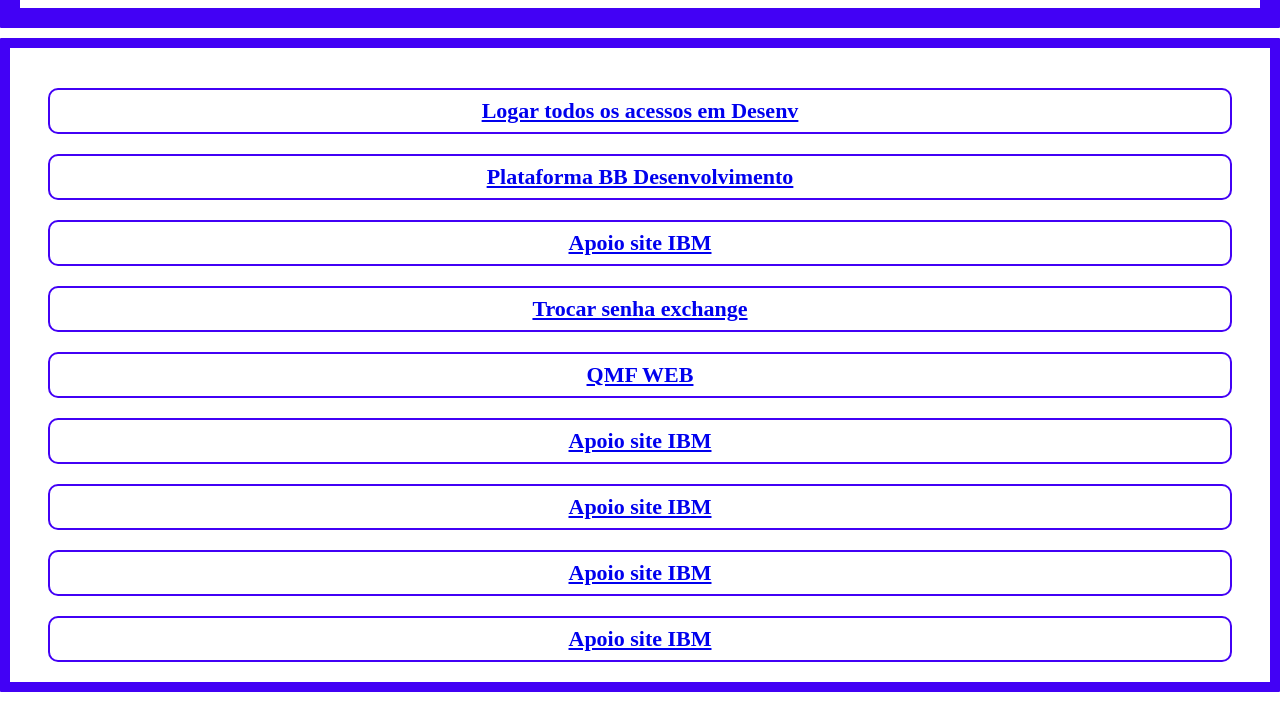
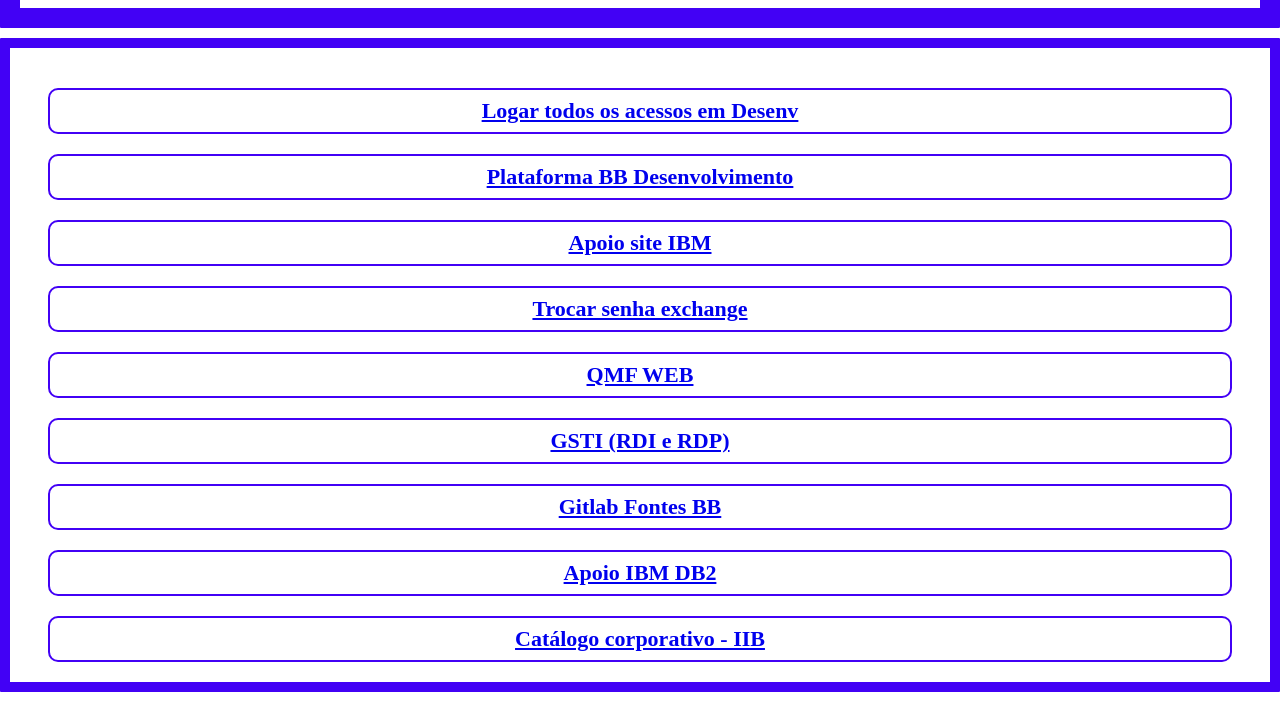
Before and after one commit to nivaldorocha/meulinkbb, a plain HTML site: page desenvolvimento.html in a window 1280 px wide. Shown: the part 507-1208 px from the top of the page. Drawn offline with Linux system fonts and the light colour scheme.

Commit message:
Add files via upload

```diff
--- a/desenvolvimento.html
+++ b/desenvolvimento.html
@@ -45,16 +45,16 @@
 							<span>  <a href="https://qmf.bb.com.br:9443/user" target="blank">QMF WEB</a></span>
 						</li>
 						<li class="item-lista-link">
-							<span>  <a href="https://ibmmainframes.com/index.php" target="blank">Apoio site IBM</a></span>
+							<span>  <a href="https://gsti.bb.com.br/" target="blank">GSTI (RDI e RDP)</a></span>
 						</li>
 						<li class="item-lista-link">
-							<span>  <a href="https://ibmmainframes.com/index.php" target="blank">Apoio site IBM</a></span>
+							<span>  <a href="https://fontes.intranet.bb.com.br/" target="blank">Gitlab Fontes BB</a></span>
 						</li>
 						<li class="item-lista-link">
-							<span>  <a href="https://ibmmainframes.com/index.php" target="blank">Apoio site IBM</a></span>
+							<span>  <a href="http://10.8.5.203:8801/help/index.jsp" target="blank">Apoio IBM DB2</a></span>
 						</li>
 						<li class="item-lista-link">
-							<span>  <a href="https://ibmmainframes.com/index.php" target="blank">Apoio site IBM</a></span>
+							<span>  <a href="https://plataforma.atendimento.bb.com.br:49286/estatico/gaw/app/spas/index/index.app.html?cd_modo_uso=19&app=ctlCatalogoCorporativodeTI#/" target="blank">Catálogo corporativo - IIB</a></span>
 						</li>
 					</ul>
 				</li>
```
